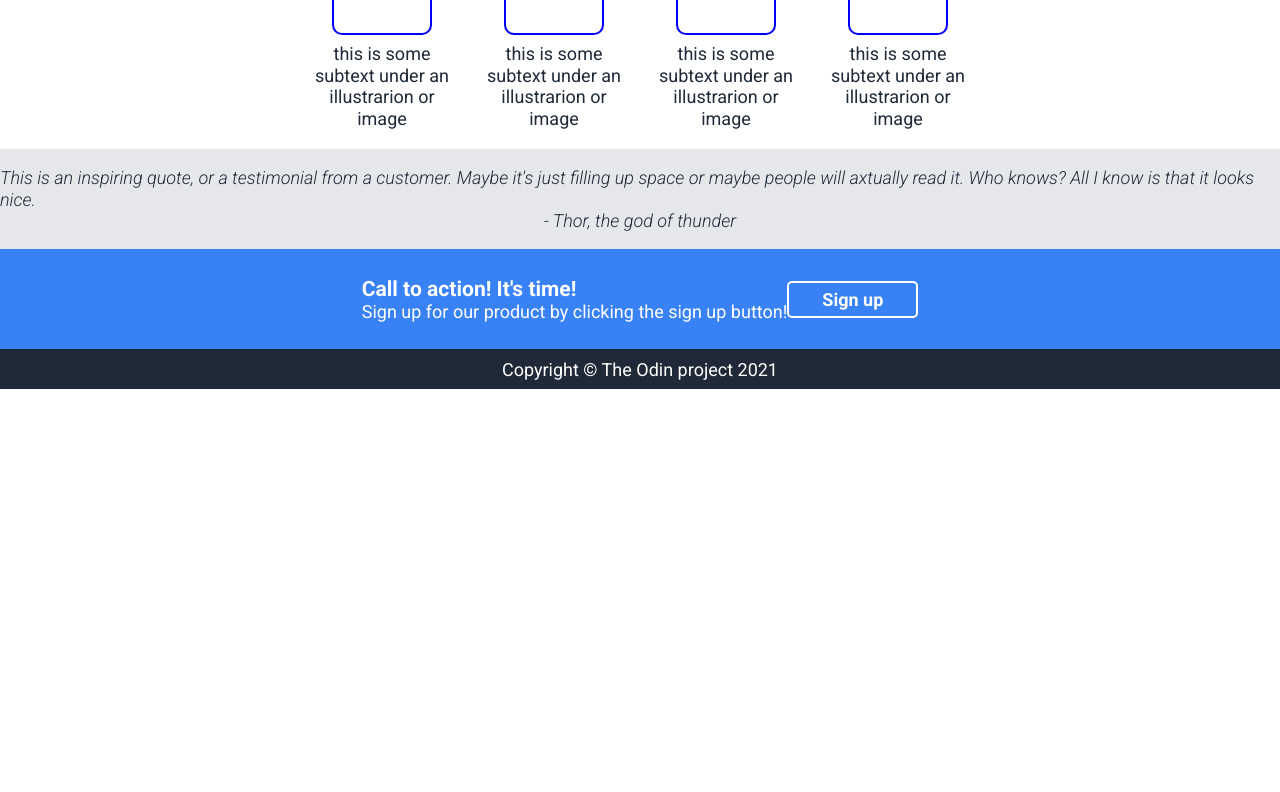
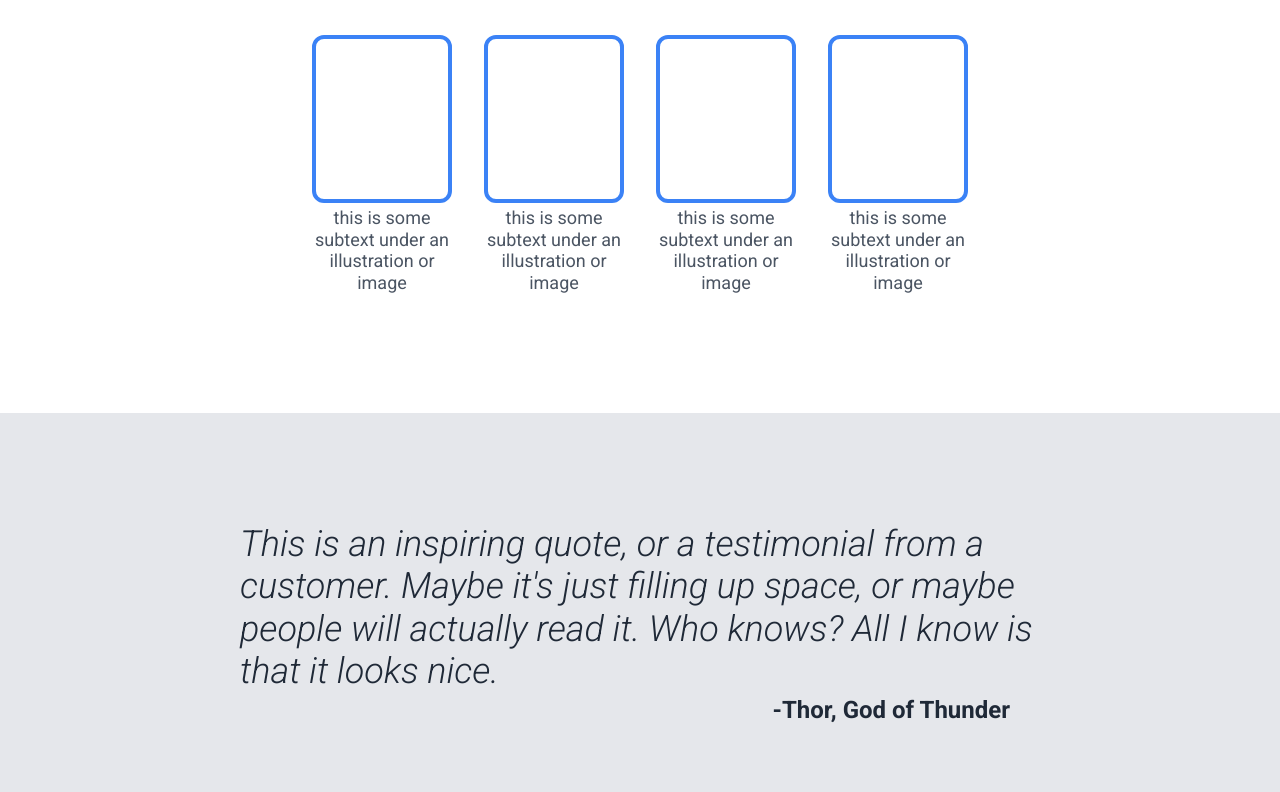
Before and after one commit to notthilfiger/landing-page-done, a plain HTML site: page index.html in a window 1280 px wide. Shown: the part 631-1423 px from the top of the page. Before the commit the page ends 1020 px from the top, so only its background shows below. Drawn offline with Linux system fonts and the light colour scheme.

Commit message:
Style quote section

```diff
--- a/index.html
+++ b/index.html
@@ -36,40 +36,33 @@
     <div class="info">
         <h2>Some random information.</h2>
         <div class="container-cards">
-            <div class="imgcard">
-                <figure class="card"></figure>
-                <figcaption>
-                    this is some subtext under an illustrarion or image
-                </figcaption>
-            </div>
-            <div class="imgcard">
-                <figure class="card"></figure>
-                <figcaption>
-                    this is some subtext under an illustrarion or image
-                </figcaption>
-            </div>
-            <div class="imgcard">
-                <figure class="card"></figure>
-                <figcaption>
-                    this is some subtext under an illustrarion or image
-                </figcaption>
-            </div>
-            <div class="imgcard">
-                <figure class="card"></figure>
-                <figcaption>
-                    this is some subtext under an illustrarion or image
-                </figcaption>
-            </div>
+            <figure class="imgcard">
+                <div class="card"></div>
+                <figcaption>this is some subtext under an illustration or image</figcaption>
+            </figure>
+            <figure class="imgcard">
+                <div class="card"></div>
+                <figcaption>this is some subtext under an illustration or image</figcaption>
+            </figure>
+            <figure class="imgcard">
+                <div class="card"></div>
+                <figcaption>this is some subtext under an illustration or image</figcaption>
+            </figure>
+            <figure class="imgcard">
+                <div class="card"></div>
+                <figcaption>this is some subtext under an illustration or image</figcaption>
+            </figure>
         </div>
     </div>
     <div class="quote">
-        <blockquote>
-            This is an inspiring quote, or a testimonial from a customer. Maybe it's just filling up space or maybe
-            people will axtually read it. Who knows? All I know is that it looks nice.
-        </blockquote>
-        <cite>
-            - Thor, the god of thunder
-        </cite>
+        <div class="quote-content">
+            <blockquote>
+                This is an inspiring quote, or a testimonial from a customer. Maybe it's just filling up space, or maybe
+                people will actually read it. Who knows? All I know is that it looks nice.
+            </blockquote>
+            <cite>-Thor, God of Thunder</cite>
+        </div>
+    </div>
     </div>
     <div class="cta">
         <div class="cta-box">
--- a/style.css
+++ b/style.css
@@ -91,48 +91,65 @@ body {
 }
 
 .info {
+    padding: 50px 0 120px;
     text-align: center;
 }
 
 .info h2 {
     font-size: 36px;
     color: #1f2937;
-    font-weight: 900;
+    font-weight: 700;
+    margin-bottom: 50px;
 }
 
 .container-cards {
     display: flex;
     justify-content: center;
+    flex-wrap: wrap;
     gap: 32px;
 }
 
 .imgcard {
     width: 140px;
-    display: flex;
-    flex-direction: column;
-    justify-content: center;
-    align-items: center;
 }
 
 .card {
-    border: solid 2px blue;
-    margin: 0 0 8px;
-    width: 100px;
-    height: 100px;
-    border-radius: 10%;
+    height: 168px;
+    border: 4px solid #3b82f6;
+    border-radius: 12px;
+    margin-bottom: 4px;
 }
 
+.imgcard figcaption {
+    color: #4b5563;}
+
 .quote {
-    display: flex;
-    flex-direction: column;
-    justify-content: center;
-    align-items: center;
     background-color: #e5e7eb;
     color: #1f2937;
+    padding: 110px 0;
+}
+
+.quote-content {
+    width: 90%;
+    max-width: 800px;
+    margin: 0 auto;
+}
+
+blockquote {
+    font-size: 36px;
     font-weight: 300;
     font-style: italic;
-    height: 100px;
-    margin-top: 20px;
+    line-height: 1.17;
+}
+
+cite {
+    display: block;
+    text-align: right;
+    font-size: 24px;
+    font-weight: 700;
+    font-style: normal;
+    padding-right: 30px;
+    margin-top: 4px;
 }
 
 .cta-box {
```
